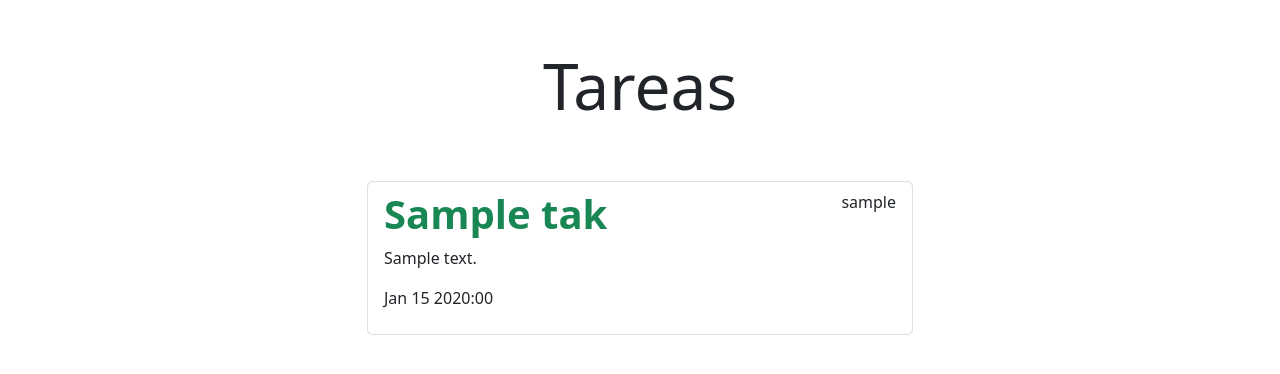
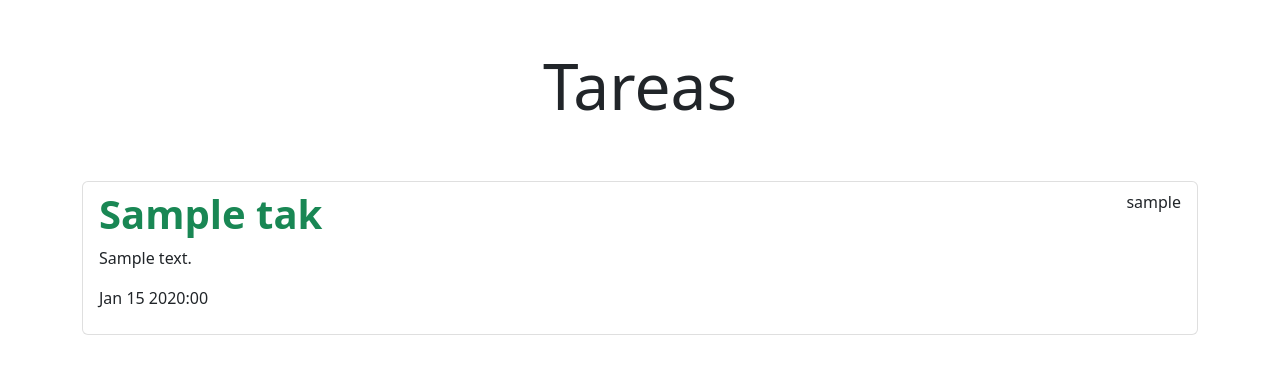
Before and after one commit to JuanNahual/djangocrud, a Django app: page /tasks_completed in a window 1280 px wide. Shown: the part 56-430 px from the top of the page. Run offline with Django 4.2, Linux system fonts and the light colour scheme; a user stored in the database is signed in; tables that the repository leaves empty hold one stand-in row (values such as "Sample post").

Commit message:
Update tasks.html
Cambio a responsive

```diff
--- a/tasks/templates/tasks.html
+++ b/tasks/templates/tasks.html
@@ -3,7 +3,7 @@
 {% block content %}
 <main class="container">
 	<div class="row">
-		<div class="col-md-6 offset-md-3">
+		<div class="col-xs-6 offset-xs-3">
 			<h1 class="text-center display-3 py-5">Tareas</h1>
 			<ul class="list-group">
 				{% for task in tasks %}
```
